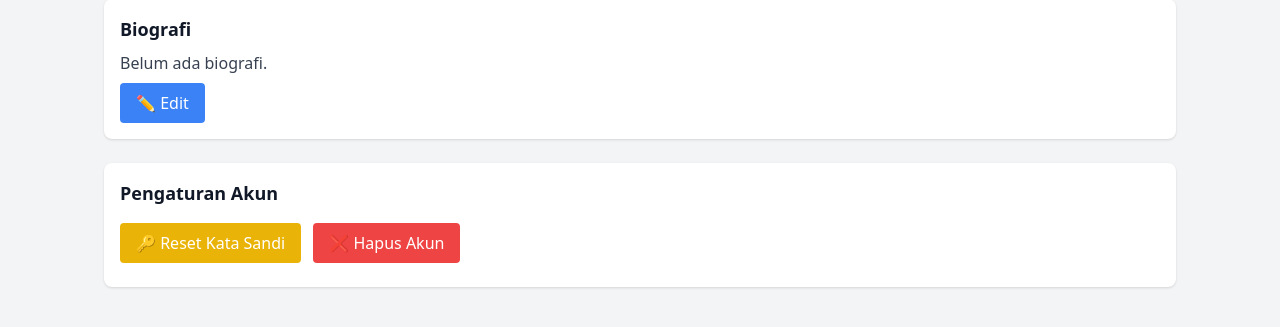
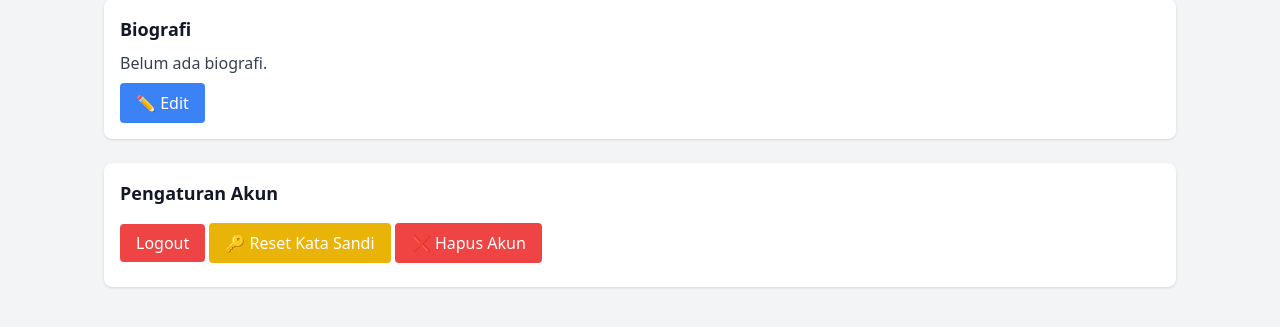
Before and after one commit to syahkty/dialyweb, a PHP site: page /profile.php in a window 1280 px wide. Shown: the part 333-660 px from the top of the page. Run offline with PHP 8.4, Linux system fonts and the light colour scheme; the visitor is signed in with stand-in values (Sample User, id 1); data that the repository does not hold is empty; a stand-in replaces the project's code that opens the database connection; some libraries are stand-ins or nearby versions.

Commit message:
pindahkan logout ke profile

```diff
--- a/index.php
+++ b/index.php
@@ -119,7 +119,6 @@ $result = $stmt->get_result();
         <button onclick="toggleDarkMode()" class="text-2xl focus:outline-none transition mr-2">
             <span id="darkModeIcon">🌙</span>
         </button>
-        <a href="logout.php" class="bg-red-500 text-white p-2 rounded-md mb-4 inline-block">Logout</a>
         </div>
 
     </nav>
--- a/profile.php
+++ b/profile.php
@@ -125,7 +125,8 @@ $avatar = (!empty($user['profile_picture']) && file_exists("uploads/" . $user['p
         <!-- Pengaturan Akun -->
         <div class="mt-6 p-4 bg-white dark:bg-gray-800 shadow rounded-lg">
             <h3 class="text-lg font-semibold mb-4">Pengaturan Akun</h3>
-            <button onclick="toggleModal('reset-modal')" class="bg-yellow-500 hover:bg-yellow-600 text-white px-4 py-2 mb-2 rounded mr-2">🔑 Reset Kata Sandi</button>
+            <a href="logout.php" class="bg-red-500 hover:bg-red-600 text-white px-4 py-2 rounded">Logout</a>
+            <button onclick="toggleModal('reset-modal')" class="bg-yellow-500 hover:bg-yellow-600 text-white px-4 py-2 mb-2 rounded">🔑 Reset Kata Sandi</button>
             <button onclick="toggleModal('delete-modal')" class="bg-red-500 hover:bg-red-600 text-white px-4 py-2 rounded">❌ Hapus Akun</button>
         </div>
     </div>
```
